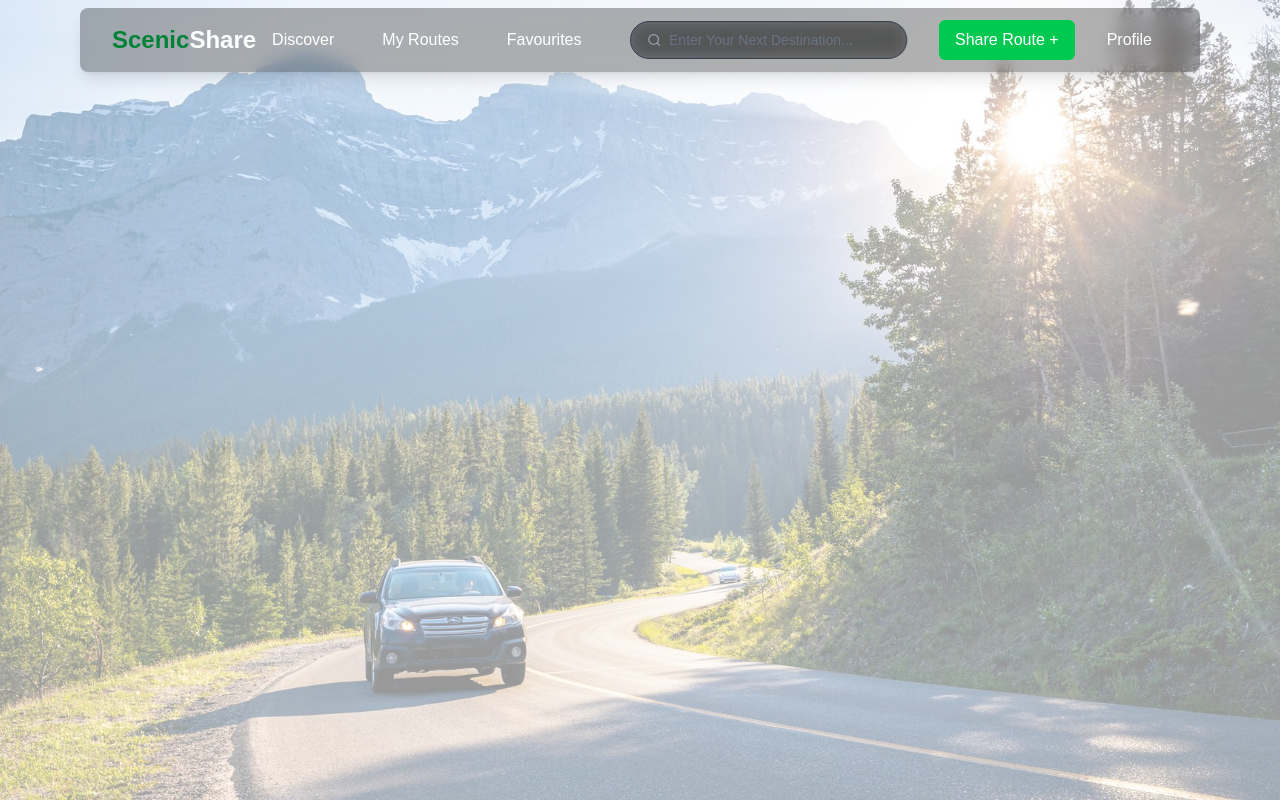
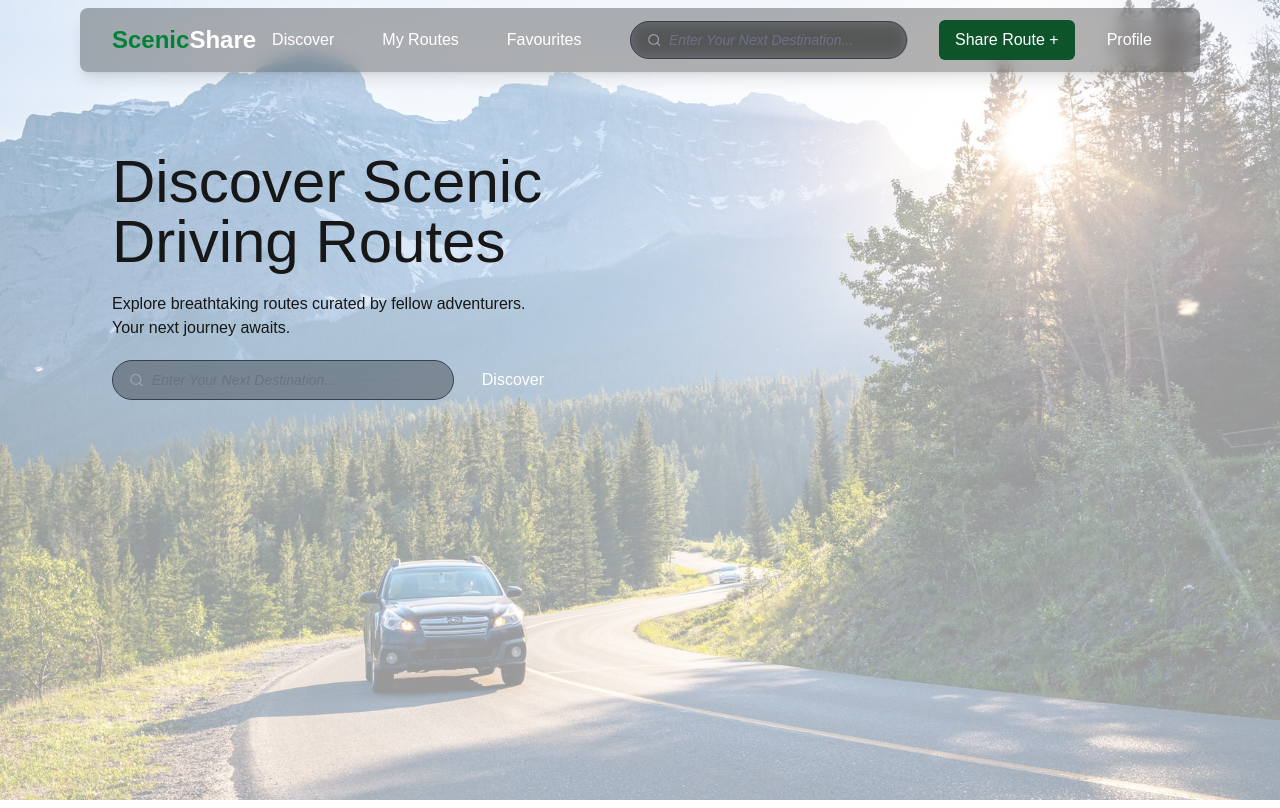
Before and after one commit to JohnL0919/ScenicShare, a Next.js app in the folder scenicshare-frontend/: page / in a window 1280 px wide. Built offline with nearby package versions, Linux system fonts and the light colour scheme.

Commit message:
- Created Header - Revamped searchbar - Revamped button

```diff
--- a/scenicshare-frontend/src/app/page.tsx
+++ b/scenicshare-frontend/src/app/page.tsx
@@ -1,6 +1,7 @@
 import NavBar from "@/components/NavBar";
 import Image from "next/image";
 import backgroundImage from "../../public/scenic1.jpg";
+import Header from "@/components/Header";
 
 export default function Home() {
   return (
@@ -21,6 +22,7 @@ export default function Home() {
       </div>
       <main className="relative z-10 min-h-screen">
         <NavBar />
+        <Header />
       </main>
     </div>
   );
--- a/scenicshare-frontend/src/components/Button.tsx
+++ b/scenicshare-frontend/src/components/Button.tsx
@@ -10,7 +10,7 @@ const Button = ({ text, variant = "secondary", onClick }: ButtonProps) => {
       onClick={onClick}
       className={`px-4 py-2 rounded-md font-medium transition-all duration-200 ${
         variant === "primary"
-          ? "bg-green-500 hover:bg-green-800 text-white"
+          ? "bg-green-900 hover:bg-green-800 text-white"
           : "text-white hover:text-green-700 hover:bg-black/20"
       }`}
     >
--- /dev/null
+++ b/scenicshare-frontend/src/components/Header.tsx
@@ -0,0 +1,20 @@
+import SearchBar from "./SearchBar";
+import Button from "./Button";
+
+export default function Header() {
+  return (
+    <div className="mx-20 px-5 sm:px-6 lg:px-8 text-left mt-20 w-[40%]">
+      <h1 className="text-6xl">Discover Scenic </h1>
+      <h1 className="text-6xl"> Driving Routes</h1>
+      <h5 className="my-5">
+        Explore breathtaking routes curated by fellow adventurers. Your next
+        journey awaits.
+      </h5>
+      <div className="flex flex-row gap-3">
+        {" "}
+        <SearchBar />
+        <Button text="Discover" />
+      </div>
+    </div>
+  );
+}
--- a/scenicshare-frontend/src/components/SearchBar.tsx
+++ b/scenicshare-frontend/src/components/SearchBar.tsx
@@ -2,7 +2,7 @@ import { SVGProps } from "react";
 
 export default function SearchBar() {
   return (
-    <div className="flex items-center w-full max-w-md rounded-full border border-gray-700 bg-black/30 backdrop-blur-sm text-white px-4 py-2 transition-all duration-300 hover:border-green-500/50 focus-within:border-green-400">
+    <div className=" italic flex items-center w-full max-w-md rounded-full border border-gray-700 bg-black/30 backdrop-blur-sm text-white px-4 py-2 transition-all duration-300 hover:border-green-500/50 focus-within:border-green-400">
       <SearchIcon className="h-4 w-4 text-gray-400" />
       <input
         type="search"
```
